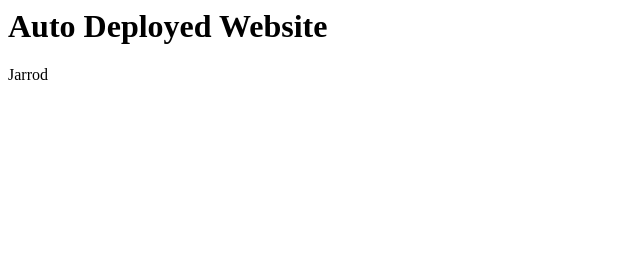
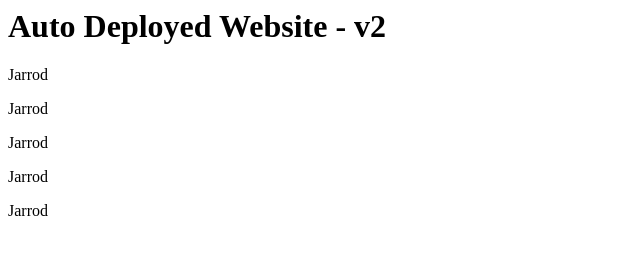
Before and after one commit to jfrederick38/vercel-cd, a plain HTML site: page index.html in a window 1280 px wide. Shown: the whole page, without its empty margins (0-640 px from the left). Drawn offline with Linux system fonts and the light colour scheme.

Commit message:
Update index.html

```diff
--- a/index.html
+++ b/index.html
@@ -1,2 +1,6 @@
-<h1>Auto Deployed Website</h1>
+<h1>Auto Deployed Website - v2</h1>
 <p>Jarrod</p>
+<p>Jarrod</p>
+<p>Jarrod</p>
+<p>Jarrod</p>
+<p>Jarrod</p>
```
